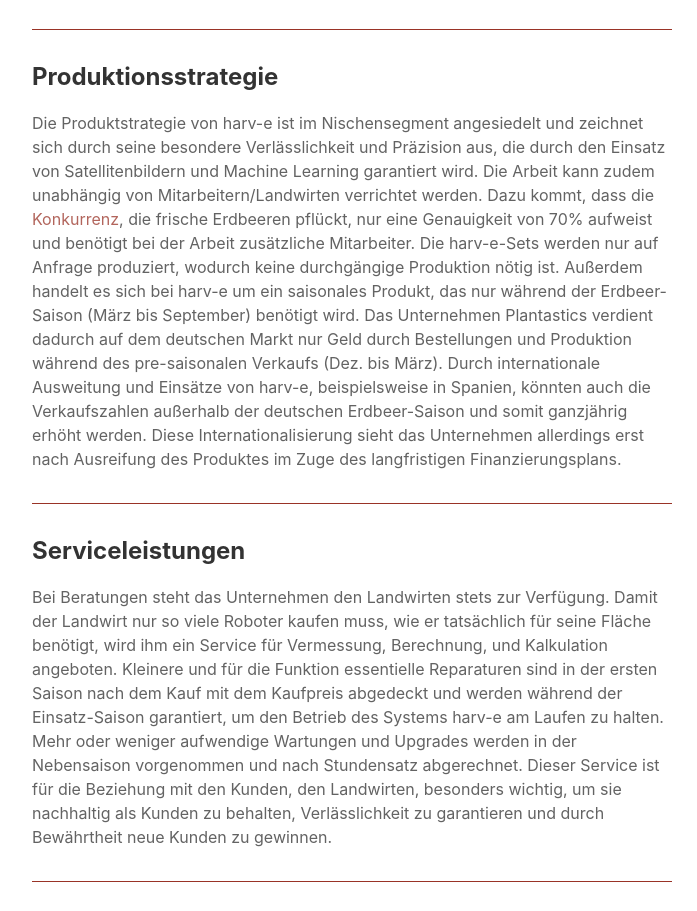
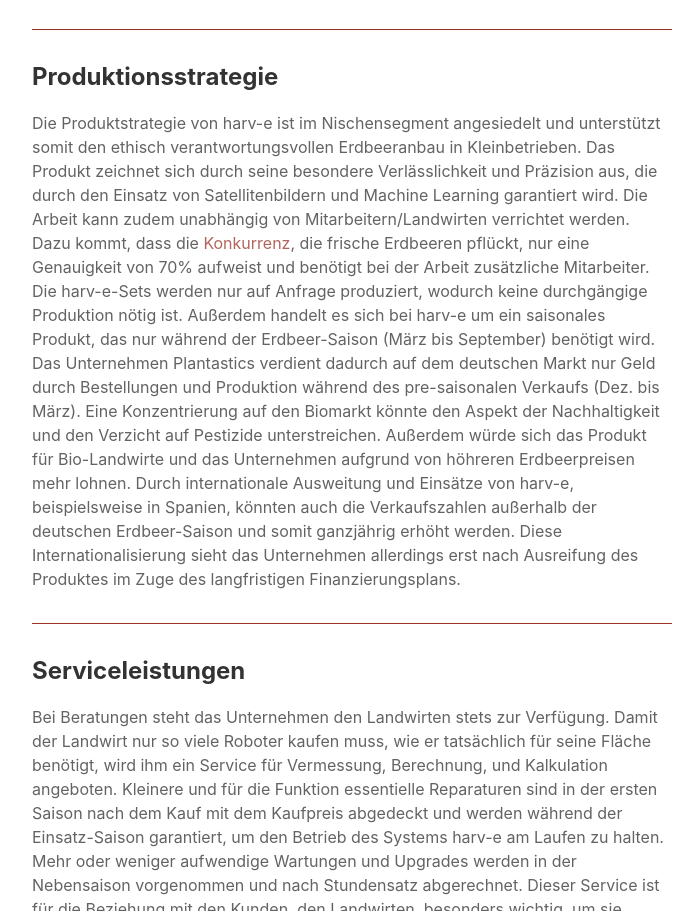
Before and after one commit to helede/harv-e_iDoku, a plain HTML site: page iDoku/8_finanzen.html in a window 1280 px wide. Shown: the part 1504-2415 px from the top of the page, without its empty margins (224-921 px from the left). Drawn offline with Linux system fonts and the light colour scheme.

Commit message:
Anpassungen 040719

```diff
--- a/iDoku/8_finanzen.html
+++ b/iDoku/8_finanzen.html
@@ -52,23 +52,25 @@
                 Robotern für die Beispielfläche mit 10km Strecke ergibt.
                 Insgesamt besitzt der von uns als Beispiel betrachteter Landwirt acht Felder der oben genannten Größe.
                 Um alle Felder bedienen zu können, benötigt er 24 Roboter und acht Dockingstationen (eine Dockingstation
-                für drei Roboter). Diese Anzahl wird im Finanzplan als ein Set bezeichnet und beschreibt die benötigte
+                für drei Roboter). Diese Anzahl wird im Finanzplan als ein Set oder Schwarm bezeichnet und beschreibt die benötigte
                 Menge des Beispiel-Landwirts.
             </p>
         </div>
         <hr>
         <h2>Produktionsstrategie</h2>
         <div class="content-text">
-            <p> Die Produktstrategie von harv-e ist im Nischensegment angesiedelt und zeichnet sich durch seine
-                besondere Verlässlichkeit und Präzision aus, die durch den Einsatz von Satellitenbildern und Machine
+            <p> Die Produktstrategie von harv-e ist im Nischensegment angesiedelt und unterstützt somit den ethisch verantwortungsvollen Erdbeeranbau in Kleinbetrieben.
+                Das Produkt zeichnet sich durch seine besondere Verlässlichkeit und Präzision aus, die durch den Einsatz von Satellitenbildern und Machine
                 Learning garantiert wird. Die Arbeit kann zudem unabhängig von Mitarbeitern/Landwirten verrichtet
                 werden. Dazu kommt, dass die <a class="a2" href=" #konkurrenz">Konkurrenz</a>, die frische Erdbeeren
                 pflückt, nur eine Genauigkeit von 70% aufweist und benötigt bei der Arbeit zusätzliche Mitarbeiter.
                 Die harv-e-Sets werden nur auf Anfrage produziert, wodurch keine durchgängige Produktion nötig ist.
                 Außerdem handelt es sich bei harv-e um ein saisonales Produkt, das nur während der Erdbeer-Saison (März
                 bis September) benötigt wird. Das Unternehmen Plantastics verdient dadurch auf dem deutschen Markt nur
-                Geld durch Bestellungen und Produktion während des pre-saisonalen Verkaufs (Dez. bis März). Durch
-                internationale Ausweitung und Einsätze von harv-e, beispielsweise in Spanien, könnten auch die
+                Geld durch Bestellungen und Produktion während des pre-saisonalen Verkaufs (Dez. bis März).
+                Eine Konzentrierung auf den Biomarkt könnte den Aspekt der Nachhaltigkeit und den Verzicht auf Pestizide unterstreichen.
+                Außerdem würde sich das Produkt für Bio-Landwirte und das Unternehmen aufgrund von höhreren Erdbeerpreisen mehr lohnen.
+                Durch internationale Ausweitung und Einsätze von harv-e, beispielsweise in Spanien, könnten auch die
                 Verkaufszahlen außerhalb der deutschen Erdbeer-Saison und somit ganzjährig erhöht werden. Diese
                 Internationalisierung sieht das Unternehmen allerdings erst nach Ausreifung des Produktes im Zuge des
                 langfristigen Finanzierungsplans.
```
Also changed, not shown: iDoku/4_system.html (+4 -4 lines).
